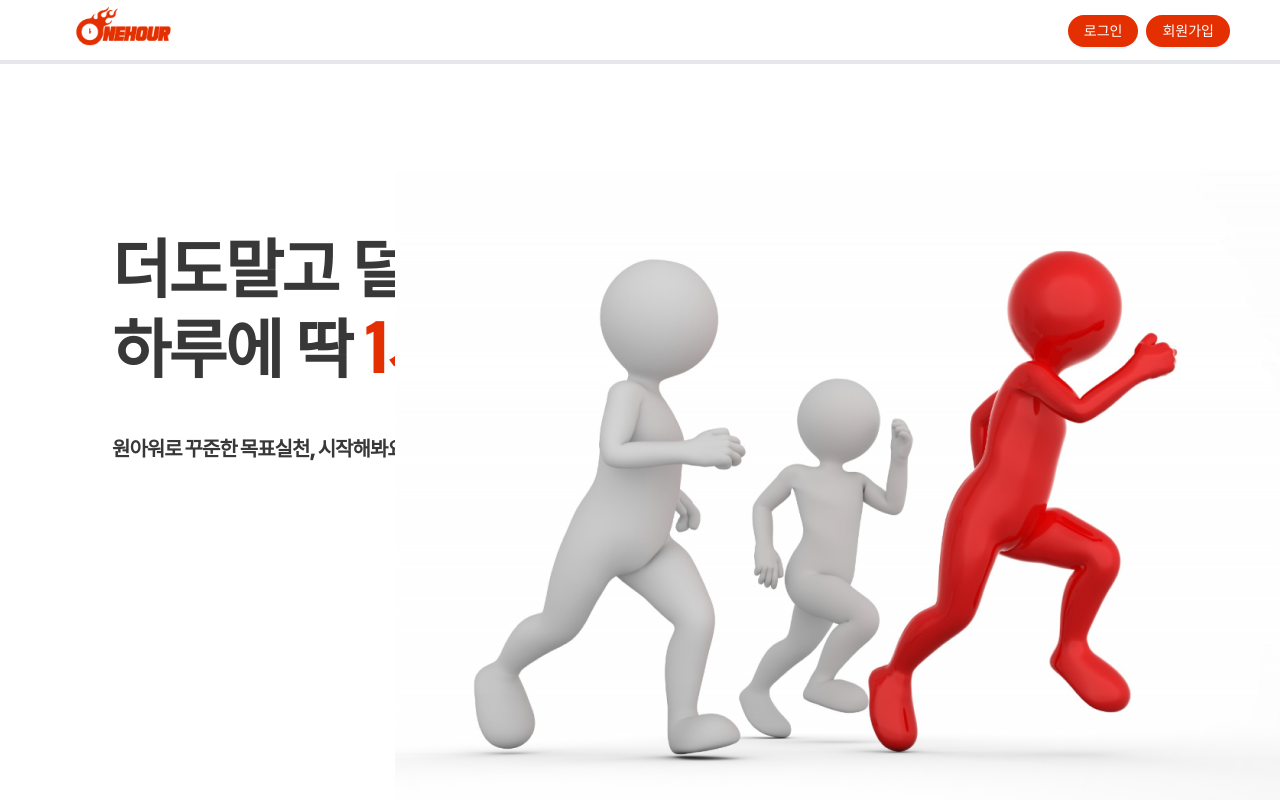
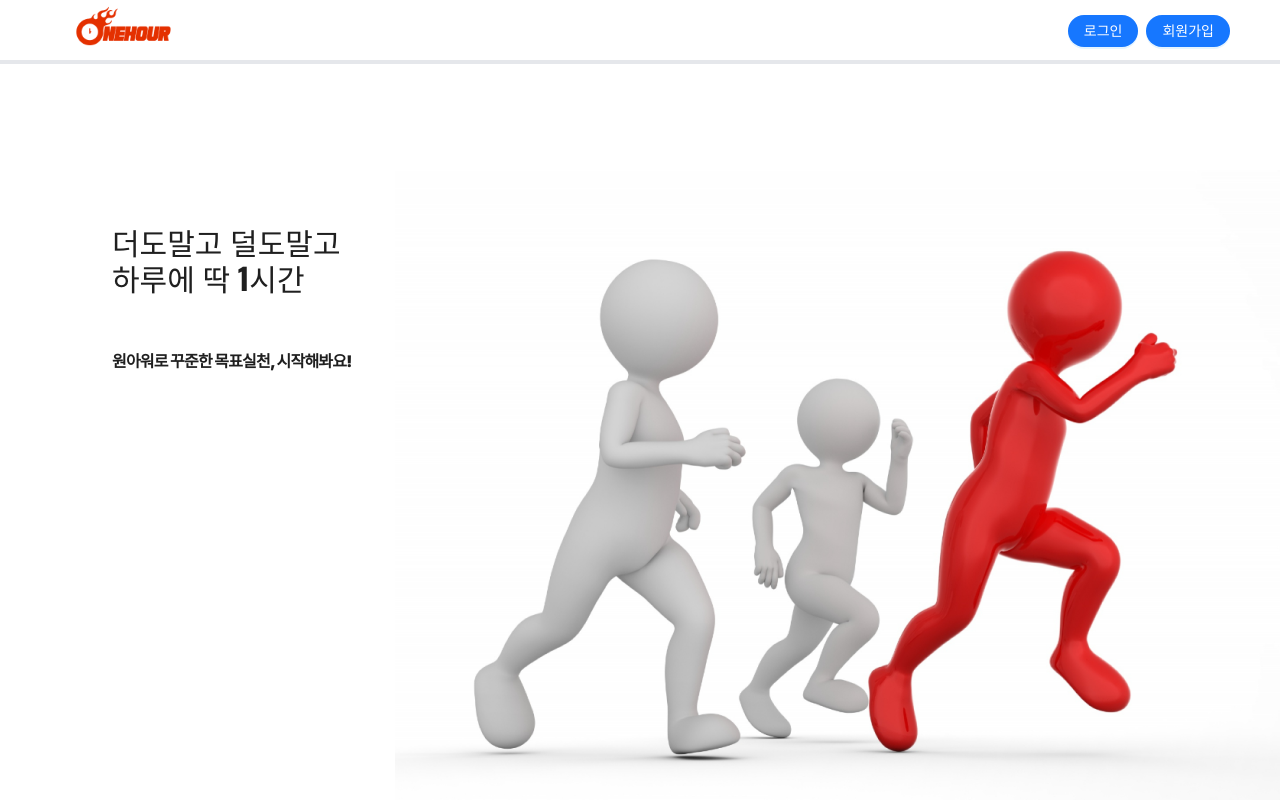
Before and after one commit to onehour-soongsil/front-end, a Next.js app: page / in a window 1280 px wide. Built offline with nearby package versions, Linux system fonts and the light colour scheme; no server answers.

Commit message:
chore : tailwindconfig 수정

```diff
--- a/app/globals.css
+++ b/app/globals.css
@@ -36,7 +36,7 @@ body {
 
   --color-error-100: #f1acc9;
   --color-error-500: #a10c4a;
-  red-500: #a10c4a;
+  --red-500: #a10c4a;
 
   --size-1: 0.25rem;
   --size-2: 0.5rem;
--- a/tailwind.config.js
+++ b/tailwind.config.js
@@ -8,8 +8,9 @@ module.exports = {
   theme: {
     extend: {
       colors: {
-        "button-color": "#E43000",
-        "homepage-title-color": "#383838",
+        "main-color": "#E43000",
+        "basic-black": "#383838",
+        "basic-grey": "#C3C3C3",
       },
       spacing: {
         722: "722px",
@@ -34,35 +35,35 @@ module.exports = {
       },
     },
 
-    fontSize: {
-      sm: "0.8rem",
-      base: "1rem",
-      l: "1.25rem",
-      xl: "1.5rem",
+    // fontSize: {
+    //   sm: "0.8rem",
+    //   base: "1rem",
+    //   l: "1.25rem",
+    //   xl: "1.5rem",
 
-      "2xl": [
-        "1.5rem",
-        {
-          lineHeight: "2rem",
-          letterSpacing: "-0.01em",
-          fontWeight: "500",
-        },
-      ],
-      "3xl": [
-        "4rem",
-        {
-          lineHeight: "5rem",
-          letterSpacing: "-0.04em",
-          fontWeight: "900",
-        },
-      ],
-      "4xl": "2.441rem",
-      "5xl": "3.052rem",
-      "6xl": "60px",
-      "9xl": "8rem",
-      "40px": "40px",
-      "28px": "28px",
-    },
+    //   "2xl": [
+    //     "1.5rem",
+    //     {
+    //       lineHeight: "2rem",
+    //       letterSpacing: "-0.01em",
+    //       fontWeight: "500",
+    //     },
+    //   ],
+    //   "3xl": [
+    //     "4rem",
+    //     {
+    //       lineHeight: "5rem",
+    //       letterSpacing: "-0.04em",
+    //       fontWeight: "900",
+    //     },
+    //   ],
+    //   "4xl": "2.441rem",
+    //   "5xl": "3.052rem",
+    //   "6xl": "60px",
+    //   "9xl": "8rem",
+    //   "40px": "40px",
+    //   "28px": "28px",
+    // },
   },
   plugins: [],
 };
```
